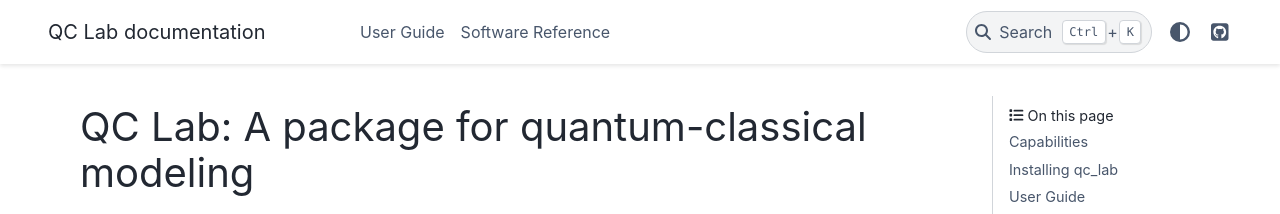
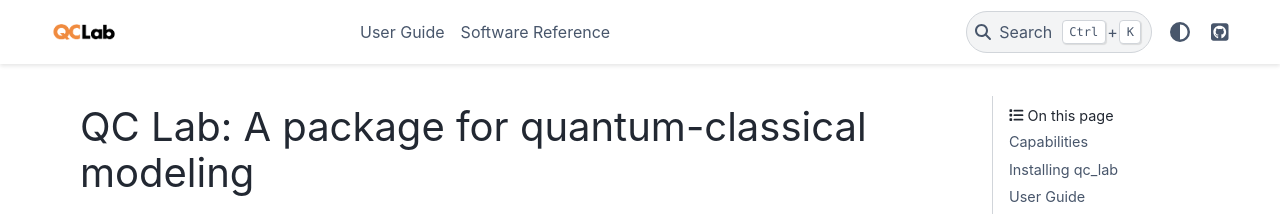
Before and after one commit to tempelaar-team/qc_lab, a Sphinx documentation site: the page built from docs/index.rst, in a window 1280 px wide. Shown: the top 214 px of the page. Built offline with Sphinx 7.4.7 and the PyData theme 0.15.4, drawn with Linux system fonts in a browser that asks for light colours; pages that are not in the unit, such as notebooks, are missing from menus.

Commit message:
added logo

```diff
--- a/docs/conf.py
+++ b/docs/conf.py
@@ -45,6 +45,10 @@ html_theme_options = {
     "show_nav_level":2,
     "secondary_sidebar_items": ["page-toc", "sourcelink"],
     "external_links_new_tab": True,
+    "logo": {
+        "image_light": "_static/images/logo-light.png",
+        "image_dark": "_static/images/logo-dark.png",
+    }
 }
 html_css_files=['custom.css']
 
```
Also changed, not shown: docs/_static/images/logo-dark.png (added), docs/_static/images/logo-light.png (added).
